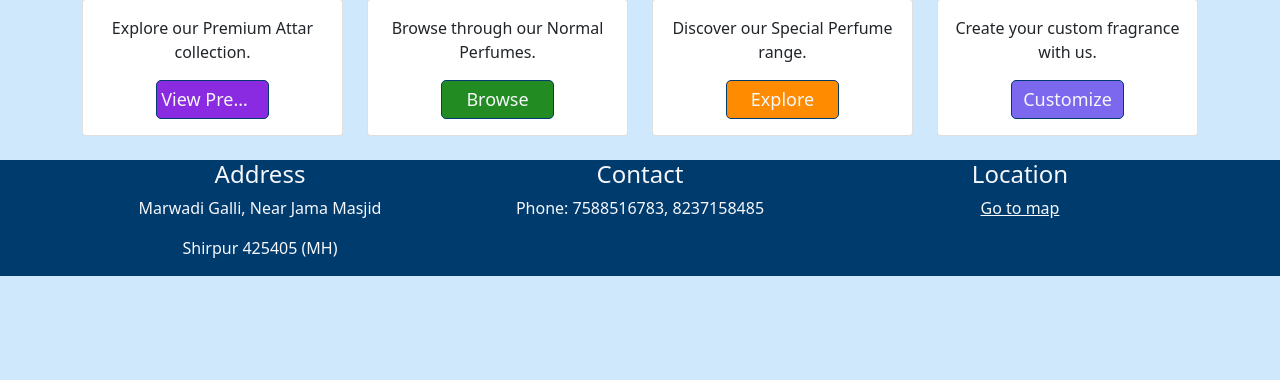
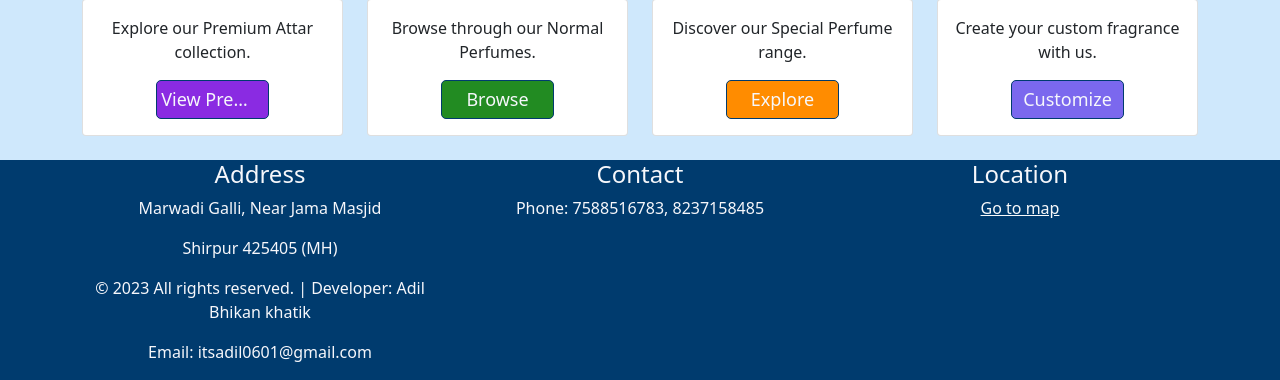
Before and after one commit to adilkhatik/asperfumes1, a Django app: page / in a window 1280 px wide. Shown: the part 721-1101 px from the top of the page. Before the commit the page ends 997 px from the top, so only its background shows below. Run offline with Django 4.2, Linux system fonts and the light colour scheme.

Commit message:
Update index.html

```diff
--- a/templates/index.html
+++ b/templates/index.html
@@ -157,6 +157,10 @@ Home
                 <h4>Location</h4>
                 <a href="https://maps.app.goo.gl/iPsLv7i6TzcBQXpN8" target="_blank" class="text-light">Go to map</a>
             </div>
+            <div class="col-lg-4">
+                <p>&copy; 2023 All rights reserved. | Developer: Adil Bhikan khatik</p>
+                <p>Email: itsadil0601@gmail.com</p>
+            </div>
         </div>
     </div>
 </footer>
```
